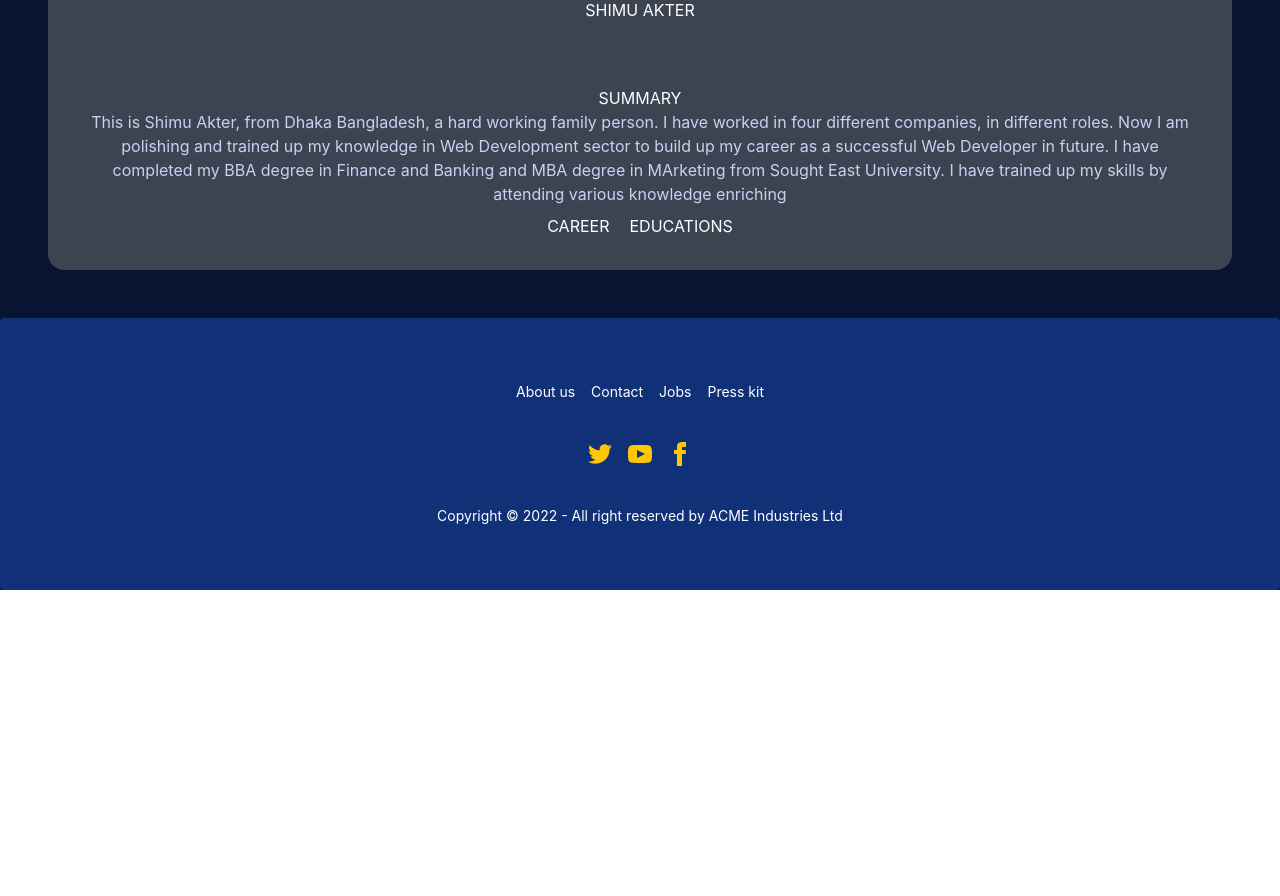
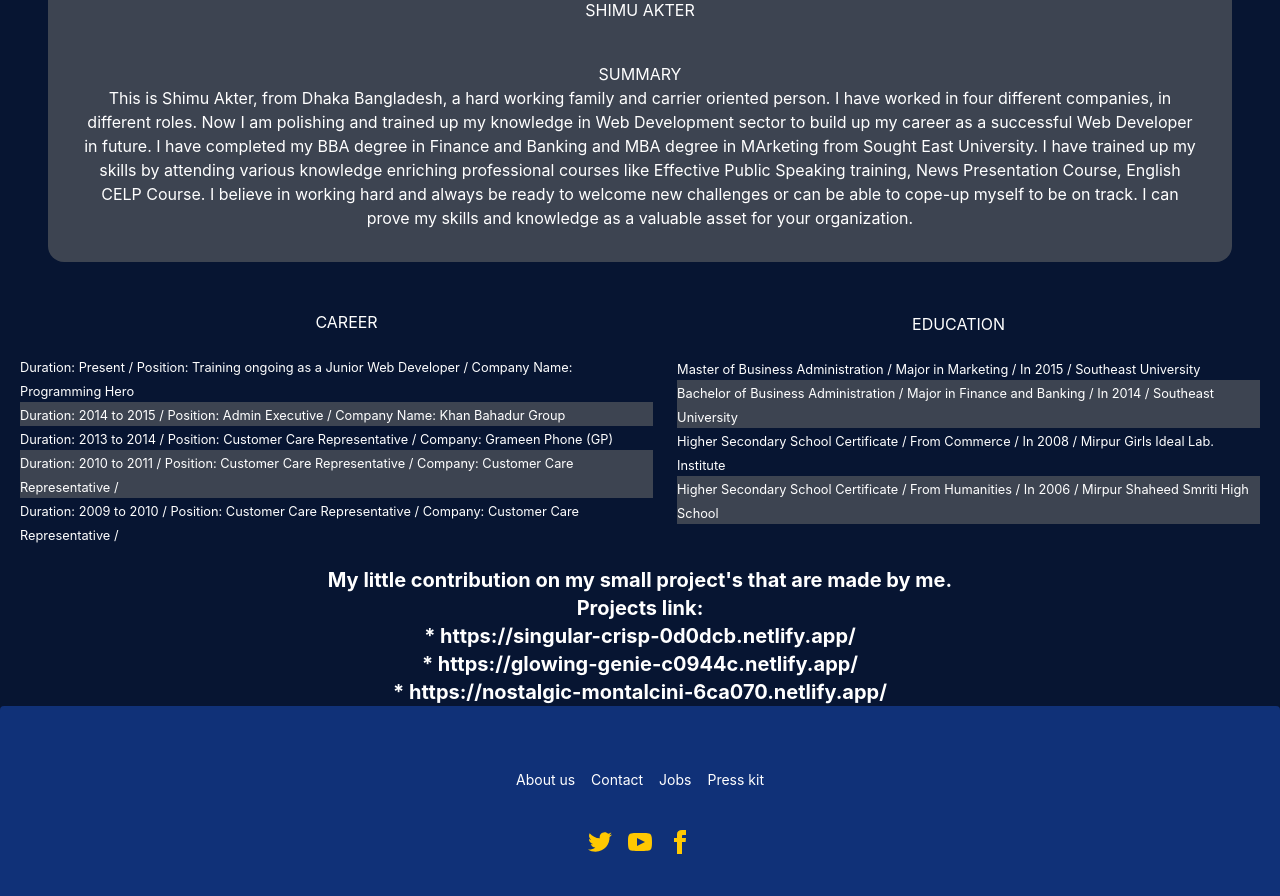
Before and after one commit to Shimu21/assignment12-client, a React (Create React App) app: page /myResume in a window 1280 px wide. Shown: the part 478-1374 px from the top of the page. Before the commit the page ends 1068 px from the top, so only its background shows below. Built offline with nearby package versions, Linux system fonts and the light colour scheme; no server answers.

Commit message:
resume updated readme file done live site link submitted

```diff
--- a/src/Pages/MyResume/MyResume.js
+++ b/src/Pages/MyResume/MyResume.js
@@ -9,32 +9,116 @@ const MyResume = () => {
                     <div>
                         <img src="https://i.ibb.co/tHRx2ck/cv-n.jpg" style={{ height: "200px", }} alt="" />
                         <p className='text-white '>SHIMU AKTER</p>
-                    </div> <br /><br />
+                    </div> <br />
                     <div>
                         <h1 className='text-white '>SUMMARY</h1>
-                        <p>This is Shimu Akter, from Dhaka Bangladesh, a hard working family person.
+                        <p className='text-white '>This is Shimu Akter, from Dhaka Bangladesh, a hard working family and carrier oriented person.
                             I have worked in four different companies, in different roles. Now I am polishing and trained up my knowledge in Web Development sector to build up my
                             career as a successful Web Developer in future. I have completed my BBA degree in Finance and Banking and MBA degree in MArketing from Sought East University.
-                            I have trained up my skills by attending various knowledge enriching
-
-
+                            I have trained up my skills by attending various knowledge enriching professional courses like Effective Public Speaking training, News Presentation Course, English CELP Course.
+                            I believe in working hard and always be ready to welcome new challenges or can be able to cope-up myself to be on track.
+                            I can prove my skills and knowledge as a valuable asset for your organization.
                         </p>
-                    </div>
-                    <div class="card-actions justify-end">
-                        <div class="card card-side">
-                            <div class="card-actions justify-start mr-5 ">
-                                <h2 className='text-white'>CAREER</h2>
-                            </div>
-                            <div class="card-actions justify-end text-white ">
-                                <h2 className='text-white'>EDUCATIONS</h2>
-
-                            </div>
-                        </div>
                     </div>
                 </div>
             </div>
 
+            <div className='flex content-center items-center justify-between mb-5'>
+                {/* Career Part */}
+                <div className='ml-5 mr-3'>
+                    <h4 className='text-white text-center mb-5  ml-5  '>CAREER</h4>
+
+                    <div>
+                        <div className=''>
+                            <small className='text-white'>Duration: <span> Present / </span></small>
+                            <small className='text-white'>Position: <span>Training ongoing as a Junior Web Developer /</span> </small>
+                            <small className='text-white'>Company Name: <span>Programming Hero</span> </small>
+                        </div>
+                    </div>
+                    <div>
+                        <div className='bg-neutral'>
+                            <small className='text-white'>Duration: <span>2014 to 2015 / </span></small>
+                            <small className='text-white '>Position: <span>Admin Executive / </span> </small>
+                            <small className='text-white'>Company Name: <span>Khan Bahadur Group</span> </small>
+                        </div>
+                    </div>
+                    <div>
+                        <div className=''>
+                            <small className='text-white'>Duration: <span>2013 to 2014 / </span></small>
+                            <small className='text-white'>Position: <span>Customer Care Representative / </span> </small>
+                            <small className='text-white'>Company: <span>Grameen Phone (GP)</span> </small>
+                        </div>
+                    </div>
+                    <div>
+                        <div className='bg-neutral'>
+                            <small className='text-white'>Duration: <span>2010 to 2011 / </span></small>
+                            <small className='text-white'>Position: <span>Customer Care Representative / </span> </small>
+                            <small className='text-white'>Company: <span>Customer Care Representative / </span> </small>
+                        </div>
+                    </div>
+                    <div>
+                        <div className=''>
+                            <small className='text-white'>Duration: <span>2009 to 2010 / </span></small>
+                            <small className='text-white'>Position: <span>Customer Care Representative / </span> </small>
+                            <small className='text-white'>Company: <span>Customer Care Representative / </span> </small>
+                        </div>
+                    </div>
+
+                </div>
+
+                {/* Education part */}
+                <div className='mr-5 ml-3 mb-5'>
+                    <h1 className='text-white text-center mb-5 mr-5'>EDUCATION</h1>
+
+                    <div>
+                        <div className=''>
+                            <small className='text-white'>Master of Business Administration / </small>
+                            <small className='text-white'>Major in Marketing / <span> In 2015 / </span> </small>
+                            <small className='text-white'>Southeast University</small>
+                        </div>
+                    </div>
+                    <div>
+                        <div className='bg-neutral'>
+                            <small className='text-white'>Bachelor of Business Administration / </small>
+                            <small className='text-white'>Major in Finance and Banking / <span> In 2014 / </span> </small>
+                            <small className='text-white'>Southeast University</small>
+                        </div>
+                    </div>
+                    <div>
+                        <div className=''>
+                            <small className='text-white'>Higher Secondary School Certificate / </small>
+                            <small className='text-white'>From Commerce / <span> In 2008 / </span> </small>
+                            <small className='text-white'>Mirpur Girls Ideal Lab. Institute</small>
+                        </div>
+                    </div>
+                    <div>
+                        <div className='bg-neutral'>
+                            <small className='text-white'>Higher Secondary School Certificate / </small>
+                            <small className='text-white'>From Humanities / <span> In 2006 / </span> </small>
+                            <small className='text-white'>Mirpur Shaheed Smriti High School</small>
+                        </div>
+                    </div>
+                </div>
+
+            </div>
+
+            <div className='text-white text-center text-xl font-bold'>
+                <h1>My little contribution on my small project's that are made by me. </h1>
+                <ul>
+                    <p>Projects link: </p>
+
+                    <li>* https://singular-crisp-0d0dcb.netlify.app/ </li>
+
+                    <li>* https://glowing-genie-c0944c.netlify.app/ </li>
+
+                    <li>* https://nostalgic-montalcini-6ca070.netlify.app/ </li>
+                </ul>
+            </div>
+
         </div>
+
+
+
     );
 };
 
```
Also changed, not shown: 1 other file (tests, documents, lock files or other folders).
